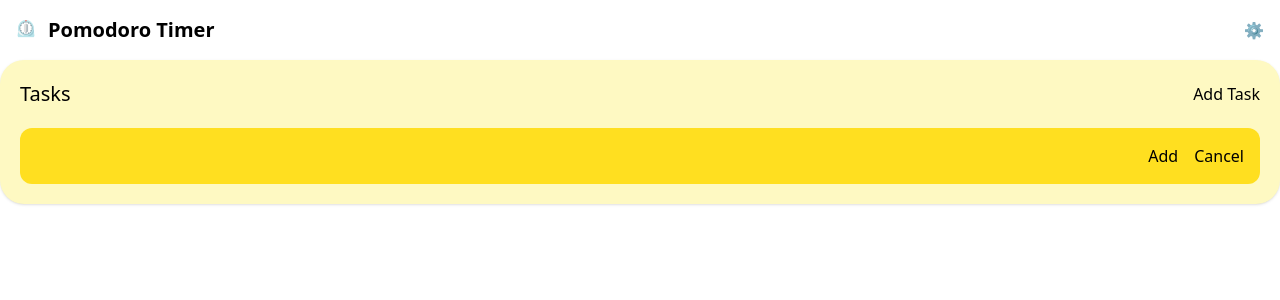
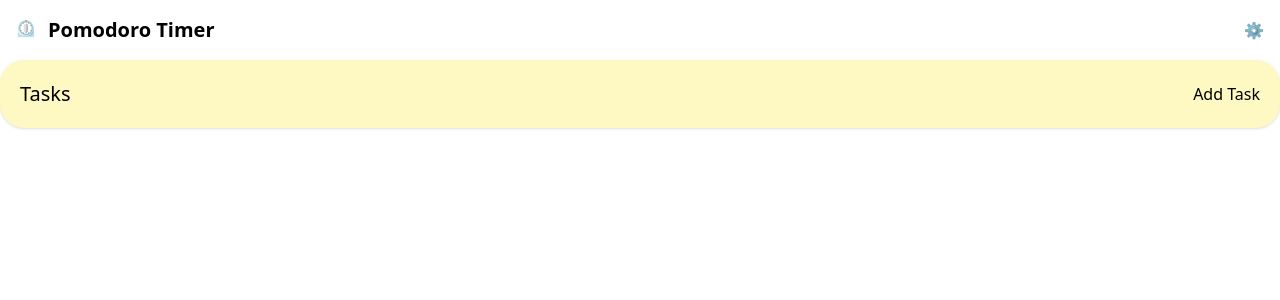
Before and after one commit to jstevenfm/PomodoroTimer-React-Tailwind, a React (Vite) app: page / in a window 1280 px wide. Shown: the top 300 px of the page. Built offline with nearby package versions, Linux system fonts and the light colour scheme.

Commit message:
feat: Enhance InputNewTask component with reset functionality and integrate visibility toggle in TasksHeader

```diff
--- a/src/assets/components/sections/task/InputNewTask.jsx
+++ b/src/assets/components/sections/task/InputNewTask.jsx
@@ -1,4 +1,4 @@
-const InputNewTask = ({ setTasks }) => {
+const InputNewTask = ({ setTasks, className, setShowInputNewTask }) => {
 
   const addNewTask = (e) => {
     e.preventDefault();
@@ -18,10 +18,10 @@ const InputNewTask = ({ setTasks }) => {
   };
 
   return (
-    <form onSubmit={addNewTask} className="flex justify-between items-center bg-yellow-300 mt-5 rounded-xl p-4 gap-4">
+    <form onSubmit={addNewTask} className={`flex justify-between items-center bg-yellow-300 mt-5 rounded-xl p-4 gap-4 ${className}`}>
       <input type="text" name="title" className="flex-2/3" />
         <button type="submit" >Add</button>
-        <button type="reset">Cancel</button>
+        <button type="reset" onClick={() => setShowInputNewTask(false)}>Cancel</button>
 
     </form>
   )
--- a/src/assets/components/sections/task/TasksHeader.jsx
+++ b/src/assets/components/sections/task/TasksHeader.jsx
@@ -1,18 +1,23 @@
-
+import { useState } from "react";
 
 import InputNewTask from "./InputNewTask";
 
 const TasksHeader = ({ setTasks }) => {
+  const [showInputNewTask, setShowInputNewTask] = useState(false)
+
+  const toggleInputNewTask = () => {
+    setShowInputNewTask(!showInputNewTask);
+  };
 
   return (
     <>
       <header className="flex justify-between items-center">
         <h2 className="text-xl font-medium">Tasks</h2>
-        <button className="cursor-pointer" >
+        <button onClick={toggleInputNewTask} className="cursor-pointer" >
           Add Task
         </button>
       </header>
-      <InputNewTask setTasks={setTasks} />
+      <InputNewTask setTasks={setTasks} setShowInputNewTask={setShowInputNewTask} className={showInputNewTask ? '' : 'hidden'} />
     </>
   );
 };
```
Also changed, not shown: 1 other file (tests, documents, lock files or other folders).
